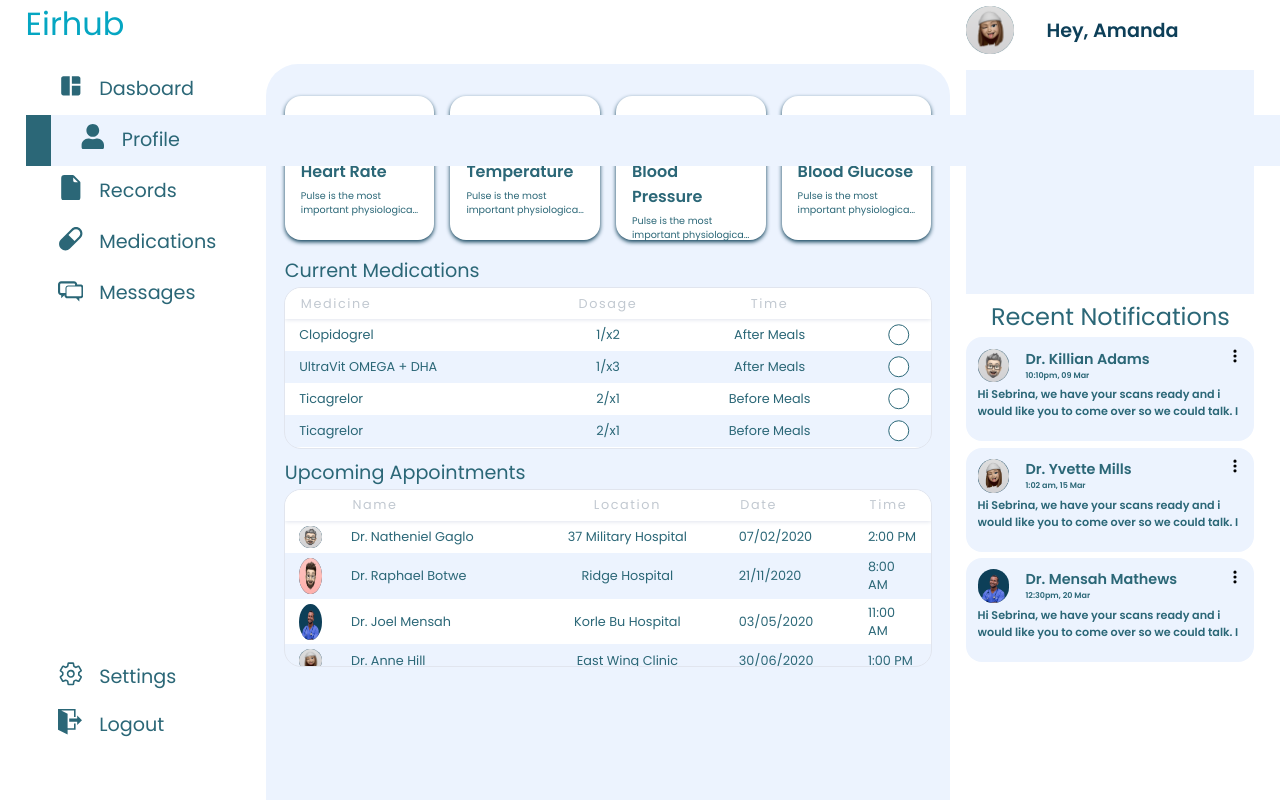
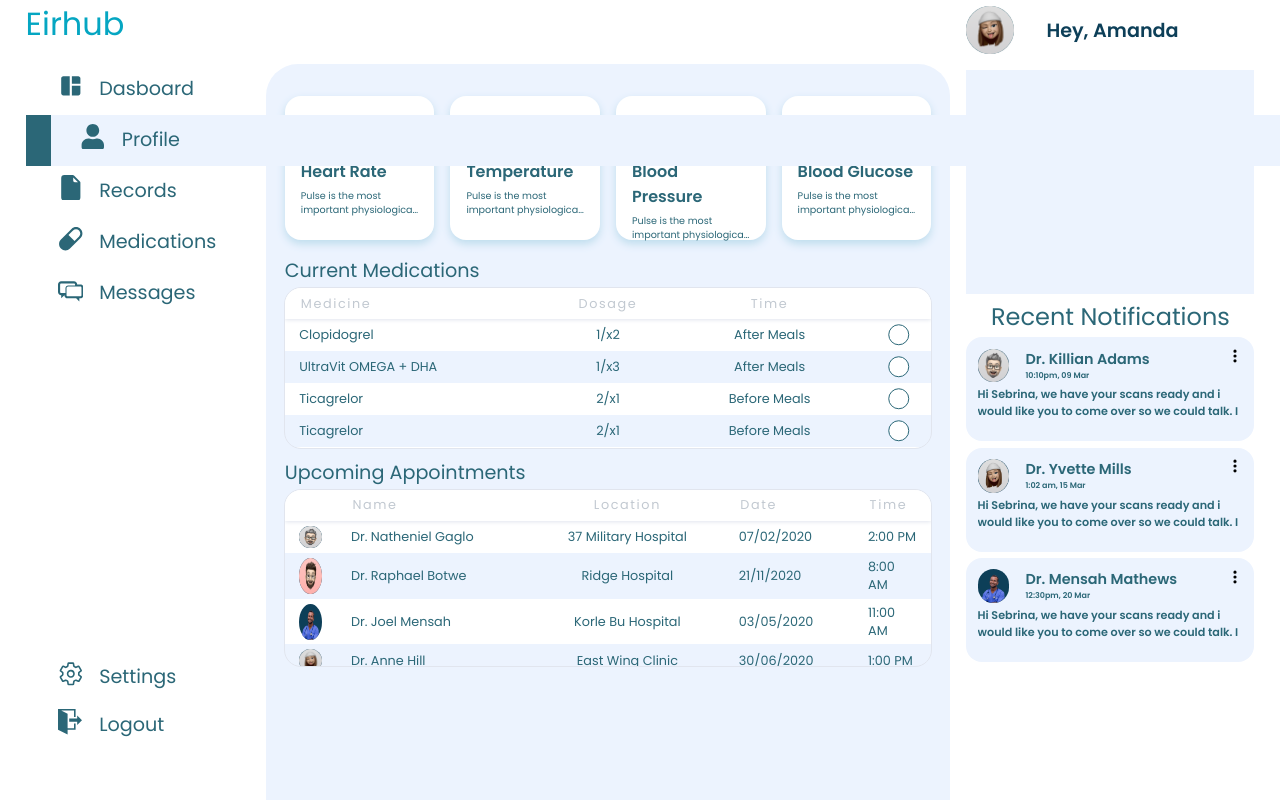
Before and after one commit to Silicon-Valley00/eirhub-frontend, a React (Create React App) app in the folder client/: page /dashboard in a window 1280 px wide. Built offline with nearby package versions, Linux system fonts and the light colour scheme.

Commit message:
fix css for box shadow

```diff
--- a/client/src/Pages/User Dashboard/Dashboard/dashboard.module.css
+++ b/client/src/Pages/User Dashboard/Dashboard/dashboard.module.css
@@ -27,7 +27,7 @@ main .vitalsBox .vitals {
    background-color: var(--white);
    padding: 1.3rem 1rem;
    border-radius: 1rem;
-   box-shadow: 0 2px 4px 0 #0d3f58;
+   box-shadow: 0 4px 8px 0 #bedded;
    transition: box-shadow 300ms ease;
    height: 9rem;
    min-height: 9rem;
```
